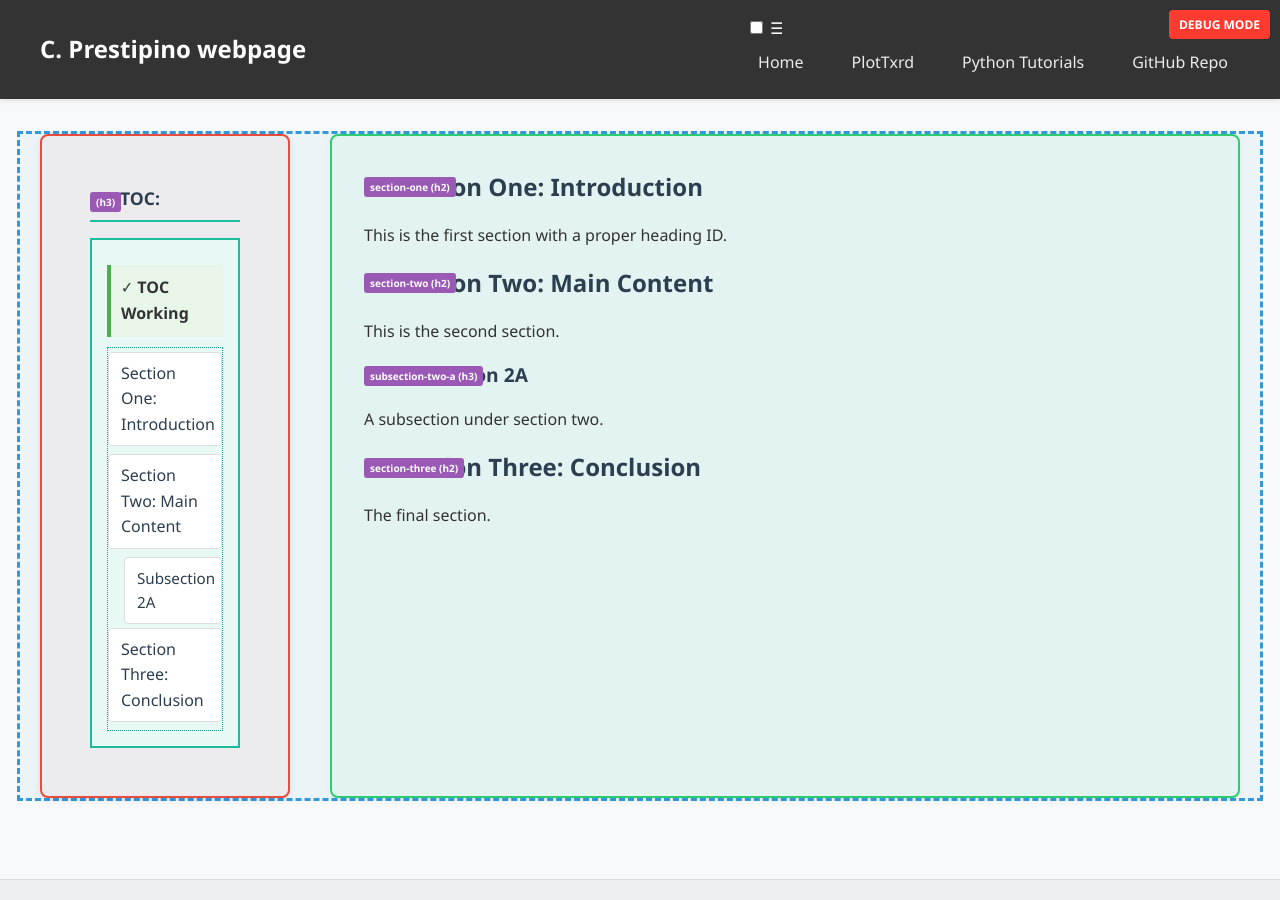
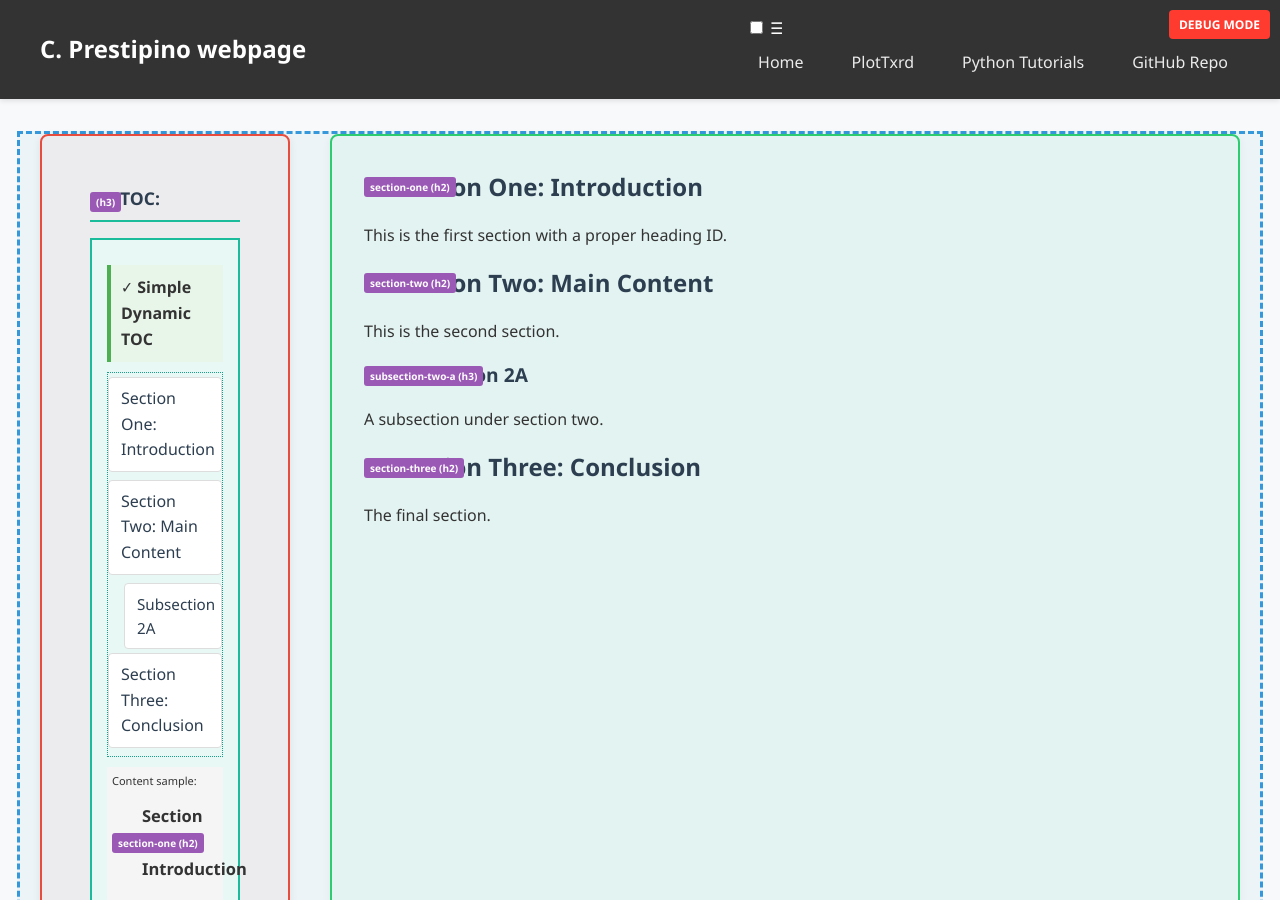
Before and after one commit to Prestipino/Prestipino.github.io, a Jekyll site: the page built from test-toc.html, in a window 1280 px wide and 900 px high. Built offline with Jekyll 4.4.1, drawn with Linux system fonts in a browser that asks for light colours; some of the changed text lies outside the part shown.

Commit message:
Refactor TOC with dynamic content sample
Updated the title and comments for clarity, and added a content sample display.

```diff
--- a/_includes/toc-working.html
+++ b/_includes/toc-working.html
@@ -1,21 +1,40 @@
 <nav class="toc-nav">
   <div style="background: #e8f5e9; padding: 10px; margin: 10px 0; border-left: 4px solid #4caf50;">
-    <strong>✓ TOC Working</strong>
+    <strong>✓ Simple Dynamic TOC</strong>
   </div>
 
   <ul class="toc-list">
-    {% comment %} Hardcoded but WORKING version {% endcomment %}
+    {% comment %} SUPER SIMPLE: Just check and hardcode {% endcomment %}
+
+    <!-- Debug what's in content -->
+    {% assign first_200 = content | truncate: 200 %}
+
+    {% if content contains 'Section One: Introduction' %}
     <li class="toc-h2">
       <a href="#section-one">Section One: Introduction</a>
     </li>
+    {% endif %}
+
+    {% if content contains 'Section Two: Main Content' %}
     <li class="toc-h2">
       <a href="#section-two">Section Two: Main Content</a>
     </li>
+    {% endif %}
+
+    {% if content contains 'Subsection 2A' %}
     <li class="toc-h3">
       <a href="#subsection-two-a">Subsection 2A</a>
     </li>
+    {% endif %}
+
+    {% if content contains 'Section Three: Conclusion' %}
     <li class="toc-h2">
       <a href="#section-three">Section Three: Conclusion</a>
     </li>
+    {% endif %}
   </ul>
+
+  <div style="background: #f5f5f5; padding: 5px; margin-top: 10px; font-size: 11px;">
+    Content sample: {{ first_200 }}
+  </div>
 </nav>
```
